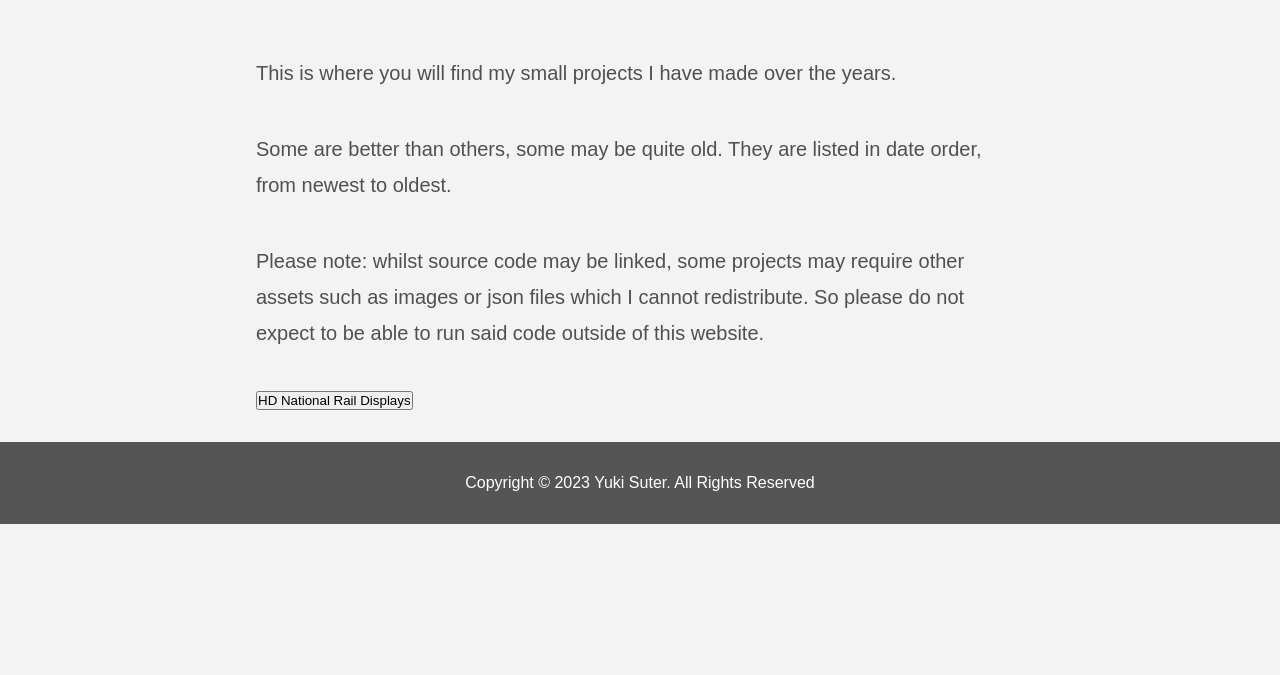
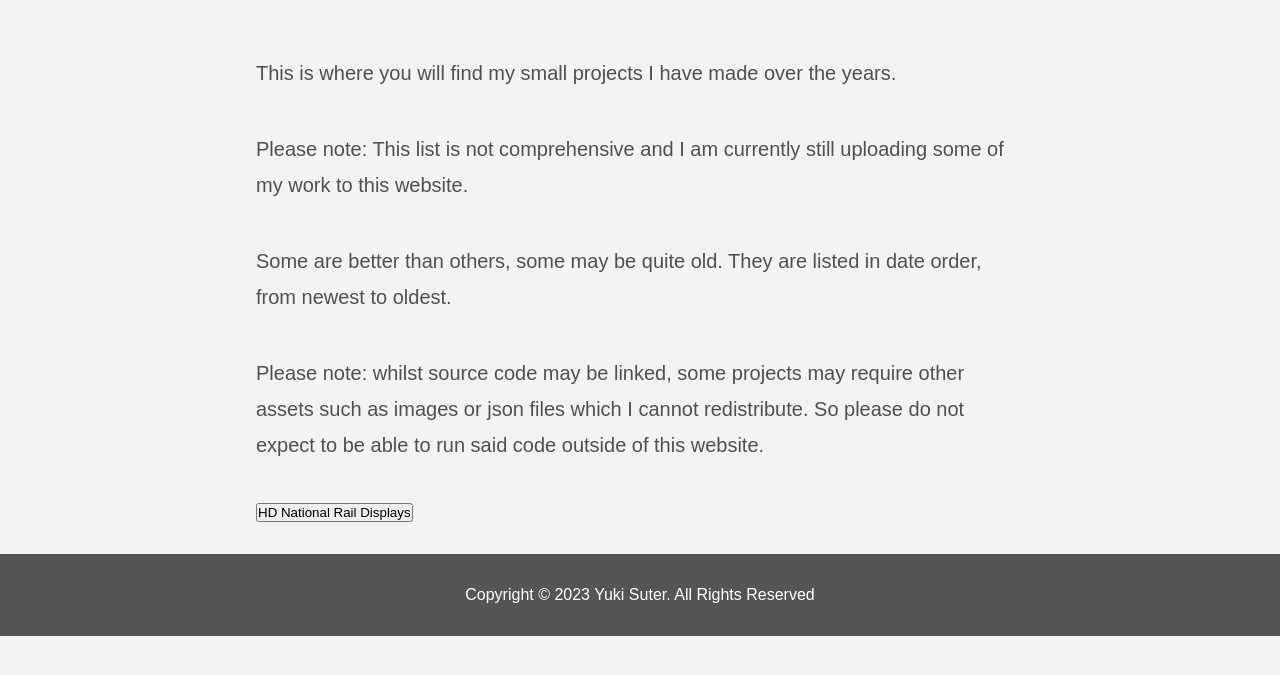
Before and after one commit to YukiSuter/yukisuter.github.io, a plain HTML site: page portfolio/index.html in a window 1280 px wide. Shown: the part 65-740 px from the top of the page. Drawn offline with nearby package versions, Linux system fonts and the light colour scheme.

Commit message:
Update index.html

```diff
--- a/portfolio/index.html
+++ b/portfolio/index.html
@@ -18,6 +18,7 @@
     <main>
       <div class="main-content">
         <p class="text">This is where you will find my small projects I have made over the years.</p>
+        <p class="text">Please note: This list is not comprehensive and I am currently still uploading some of my work to this website.</p>
         <p class="text">Some are better than others, some may be quite old. They are listed in date order, from newest to oldest.</p>
         <p class="text">Please note: whilst source code may be linked, some projects may require other assets such as images or json files which I cannot redistribute. So please do not expect to be able to run said code outside of this website.</p>
 
```
